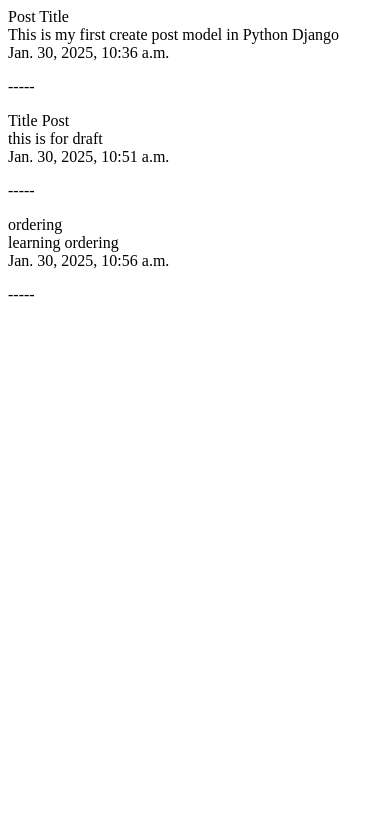
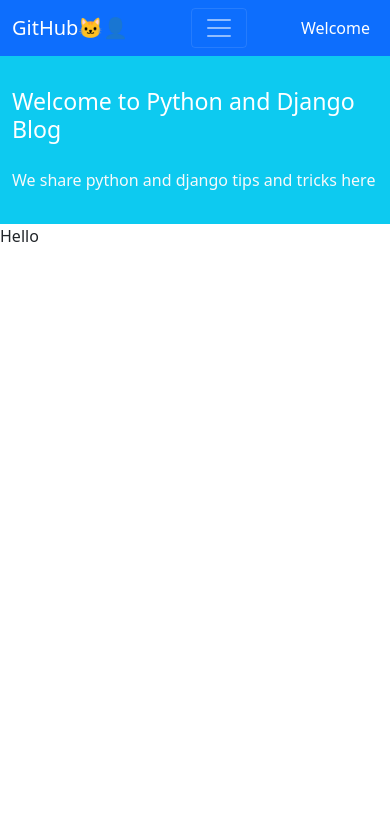
Before and after one commit to SamiraDorchalian/Django_projects, a Django app: page /blog/ in a window 390 px wide. Shown: the top 827 px of the page. Run offline with Django 5.2, Linux system fonts and the light colour scheme; data comes from the database, SQL or seed files in the repository.

Commit message:
add html code in project - bootostrap

```diff
--- a/blog_website/blog/templates/blog/posts_list.html
+++ b/blog_website/blog/templates/blog/posts_list.html
@@ -1,9 +1,19 @@
-{% for post in posts_list %}
-	{{ post.title }}
-    <br>
-    {{ post.text }}
-    <br>
-    {{ post.datetime_created }}
-    <br>
-    <p>-----</p>
-{% endfor %}
+{#{% for post in posts_list %}#}
+{#	{{ post.title }}#}
+{#    <br>#}
+{#    {{ post.text }}#}
+{#    <br>#}
+{#    {{ post.datetime_created }}#}
+{#    <br>#}
+{#    <p>-----</p>#}
+{#{% endfor %}#}
+
+{% extends '_base.html' %}
+
+{% block page_title %}
+    Post List
+{% endblock page_title %}
+
+{% block content %}
+    Hello
+{% endblock content %}
--- a/blog_website/config/settings.py
+++ b/blog_website/config/settings.py
@@ -56,7 +56,7 @@ ROOT_URLCONF = 'config.urls'
 TEMPLATES = [
     {
         'BACKEND': 'django.template.backends.django.DjangoTemplates',
-        'DIRS': [],
+        'DIRS': [str(BASE_DIR.joinpath(('templates')))],
         'APP_DIRS': True,
         'OPTIONS': {
             'context_processors': [
--- /dev/null
+++ b/blog_website/templates/_base.html
@@ -0,0 +1,91 @@
+<!doctype html>
+<html lang="en">
+<head>
+    <!-- Required meta tags -->
+    <meta charset="utf-8">
+    <meta name="viewport" content="width=device-width, initial-scale=1">
+
+    <!-- Bootstrap CSS -->
+    <link href="https://cdn.jsdelivr.net/npm/bootstrap@5.1.3/dist/css/bootstrap.min.css" rel="stylesheet"
+          integrity="sha384-1BmE4kWBq78iYhFldvKuhfTAU6auU8tT94WrHftjDbrCEXSU1oBoqyl2QvZ6jIW3" crossorigin="anonymous">
+
+    <title>{% block page_title %}{% endblock page_title %}</title>
+</head>
+<body>
+    <nav class="navbar navbar-expand-lg navbar-dark bg-primary">
+        <div class="container-fluid">
+            <a class="navbar-brand" href="https://github.com/SamiraDorchalian">GitHub🐱‍👤</a>
+            <button class="navbar-toggler" type="button" data-bs-toggle="collapse" data-bs-target="#navbarNavAltMarkup"
+                    aria-controls="navbarNavAltMarkup" aria-expanded="false" aria-label="Toggle navigation">
+                <span class="navbar-toggler-icon"></span>
+            </button>
+            <div class="collapse navbar-collapse" id="navbarNavAltMarkup">
+                <div class="navbar-nav">
+                    <a class="nav-link active" aria-current="page" href="#">Home</a>
+                    <a class="nav-link" href="#">Blog</a>
+                </div>
+            </div>
+            <div class="mx-2 text-white">Welcome</div>
+        </div>
+    </nav>
+
+    <div class="container-fluid bg-info">
+        <div class="row py-3">
+            <div class="col-md-8 col-md-10 mx-auto">
+                <h3 class="my-4 mt-3 text-white">Welcome to Python and Django Blog</h3>
+                <p class="text-light">We share python and django tips and tricks here</p>
+            </div>
+        </div>
+    </div>
+
+    {% block content %}
+    {% endblock %}
+
+{#<div class="container mt-4">#}
+{#    <div class="row">#}
+{#        <div class="col-9">#}
+{#            <div class="card shadow-sm my-3">#}
+{#                <div class="card-body">#}
+{#                    <h5 class="card-title">Card title</h5>#}
+{#                    <h6 class="card-subtitle mb-2 text-muted small py-2">2 Sep 2021</h6>#}
+{#                    <p class="card-text py-3">#}
+{#                        Some quick example text to build on the card title and make up the bulk of the card's content.#}
+{#                        Some quick example text to build on the card title and make up the bulk of the card's content.#}
+{#                        Some quick example text to build on the card title and make up the bulk of the card's content.#}
+{#                    </p>#}
+{#                    <div class="btn btn-sm btn-success">Read More</div>#}
+{#                </div>#}
+{#            </div>#}
+{#        </div>#}
+{#        <div class="col-3">#}
+{##}
+{#                <div class="card my-4">#}
+{#                    <h5 class="card-header">About</h5>#}
+{#                    <div class="card-body">#}
+{#                        <p class="card-text">We love python and django. So we created a blog site to share our#}
+{#                            thoughts</p>#}
+{#                        <a href="#"#}
+{#                           class="btn btn-sm btn-danger">#}
+{#                            More...#}
+{#                        </a>#}
+{#                    </div>#}
+{#                </div>#}
+{##}
+{#        </div>#}
+{#    </div>#}
+{#</div>#}
+
+<!-- Optional JavaScript; choose one of the two! -->
+
+<!-- Option 1: Bootstrap Bundle with Popper -->
+<script src="https://cdn.jsdelivr.net/npm/bootstrap@5.1.3/dist/js/bootstrap.bundle.min.js"
+        integrity="sha384-ka7Sk0Gln4gmtz2MlQnikT1wXgYsOg+OMhuP+IlRH9sENBO0LRn5q+8nbTov4+1p"
+        crossorigin="anonymous"></script>
+
+<!-- Option 2: Separate Popper and Bootstrap JS -->
+<!--
+<script src="https://cdn.jsdelivr.net/npm/@popperjs/core@2.10.2/dist/umd/popper.min.js" integrity="sha384-7+zCNj/IqJ95wo16oMtfsKbZ9ccEh31eOz1HGyDuCQ6wgnyJNSYdrPa03rtR1zdB" crossorigin="anonymous"></script>
+<script src="https://cdn.jsdelivr.net/npm/bootstrap@5.1.3/dist/js/bootstrap.min.js" integrity="sha384-QJHtvGhmr9XOIpI6YVutG+2QOK9T+ZnN4kzFN1RtK3zEFEIsxhlmWl5/YESvpZ13" crossorigin="anonymous"></script>
+-->
+</body>
+</html>
```
